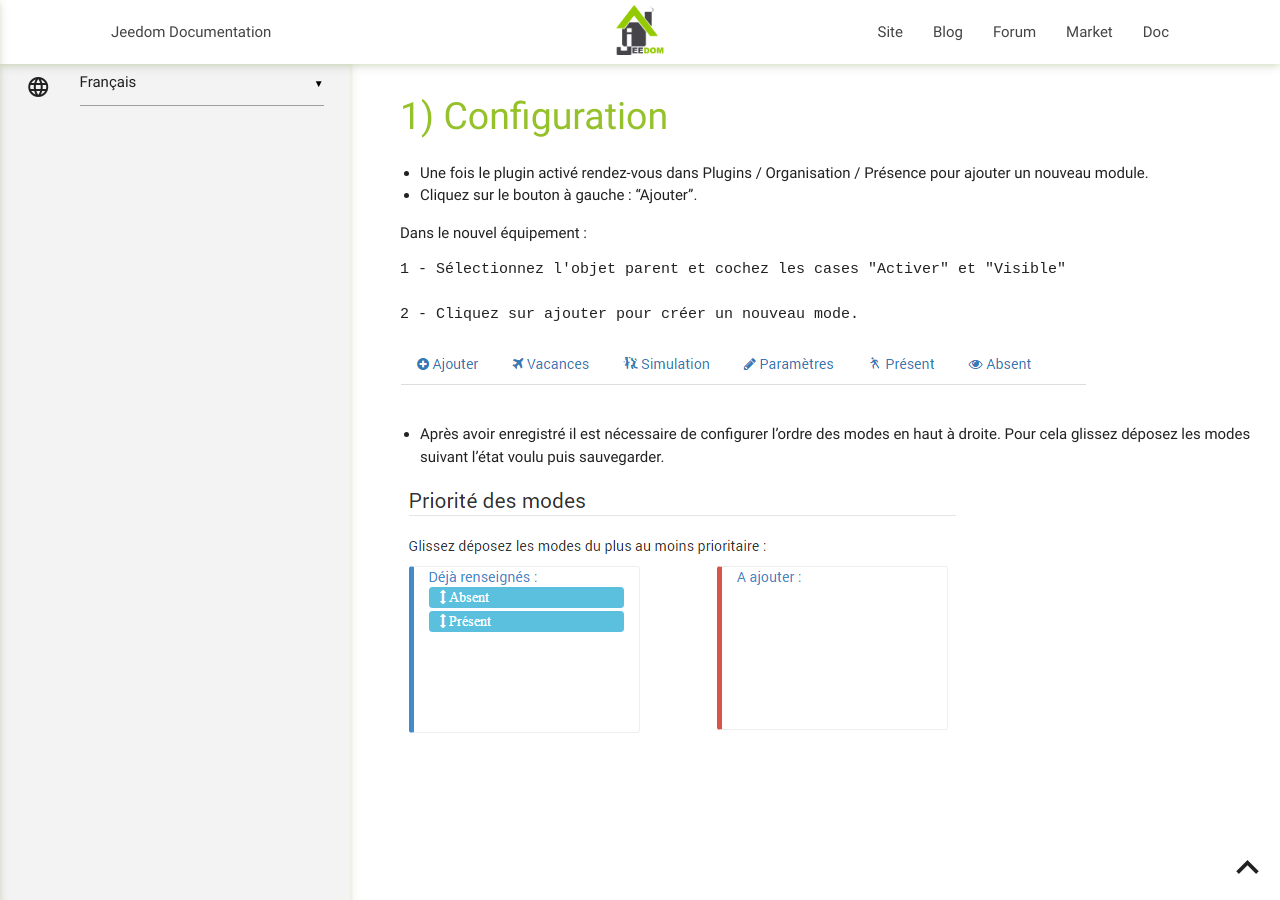
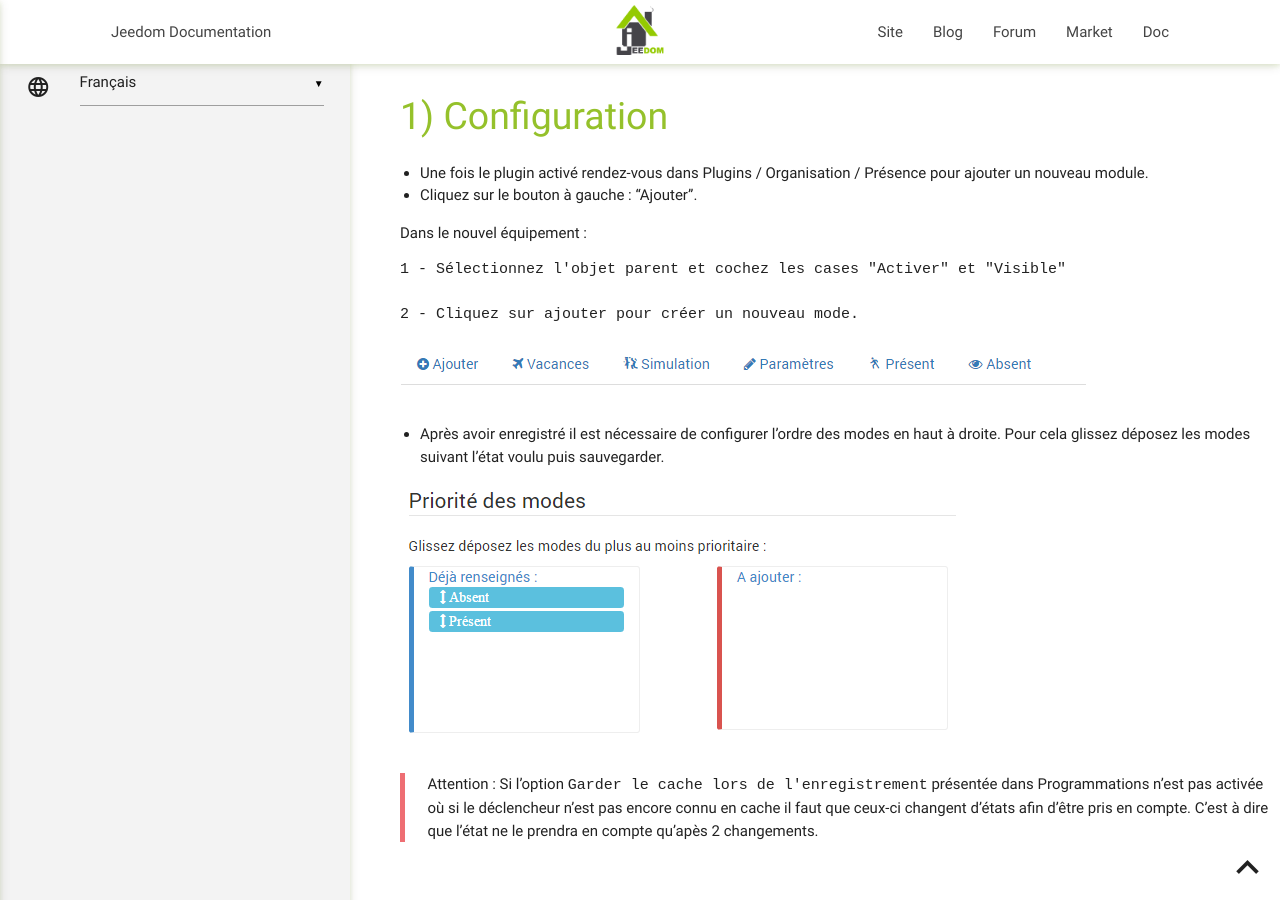
Before and after one commit to ticed35/jeedom-presence-doc, a Jekyll site: the page built from docs/fr_FR/configuration.md, in a window 1280 px wide. Built offline with Jekyll 4.4.1, drawn with Linux system fonts in a browser that asks for light colours; our own code applies the rules of GitHub Pages for plain Markdown files.

Commit message:
Update configuration.md

```diff
--- a/docs/fr_FR/configuration.md
+++ b/docs/fr_FR/configuration.md
@@ -15,3 +15,6 @@ Dans le nouvel équipement :
 - Après avoir enregistré il est nécessaire de configurer l'ordre des modes en haut à droite. Pour cela glissez déposez les modes suivant l'état voulu puis sauvegarder.
 
 ![presence1](../images/presence_ordre_modes.png)
+
+>Attention :
+Si l'option `Garder le cache lors de l'enregistrement` présentée dans Programmations n'est pas activée où si le déclencheur n'est pas encore connu en cache il faut que ceux-ci changent d'états afin d'être pris en compte. C'est à dire que l'état ne le prendra en compte qu'apès 2 changements.
```
